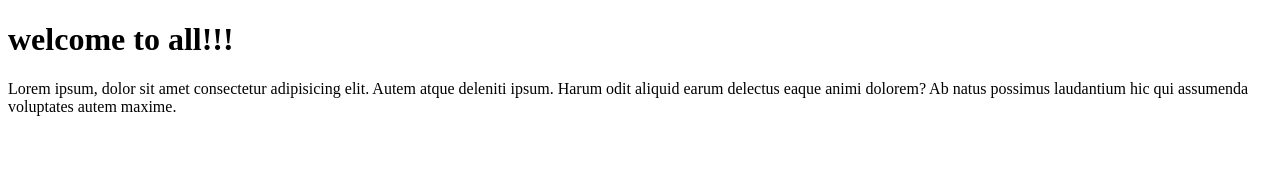
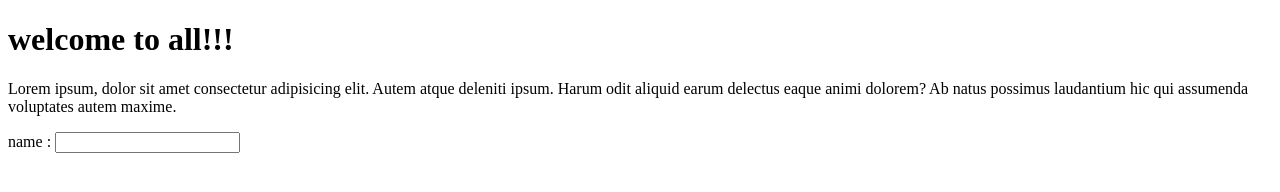
Before and after one commit to prince421/websitepage, a plain HTML site: page index.html in a window 1280 px wide. Drawn offline with Linux system fonts and the light colour scheme.

Commit message:
add new label

```diff
--- a/index.html
+++ b/index.html
@@ -10,5 +10,7 @@
     <h1>welcome to  all!!!</h1>
     <p>Lorem ipsum, dolor sit amet consectetur adipisicing elit. Autem atque deleniti ipsum. Harum odit aliquid earum delectus eaque animi dolorem? Ab natus possimus laudantium hic qui assumenda voluptates autem maxime.</p>
 
+    <label for="">name :</label>
+    <input type="text">
 </body>
 </html>
```
